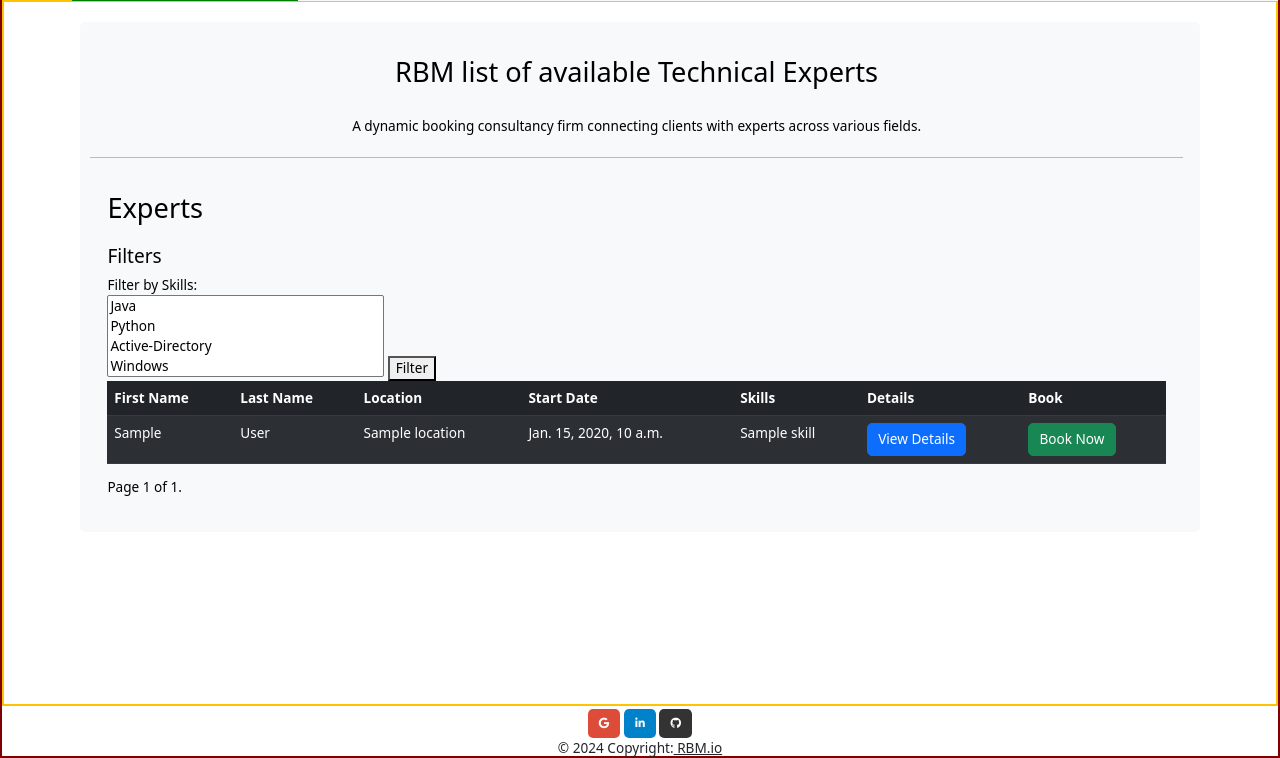
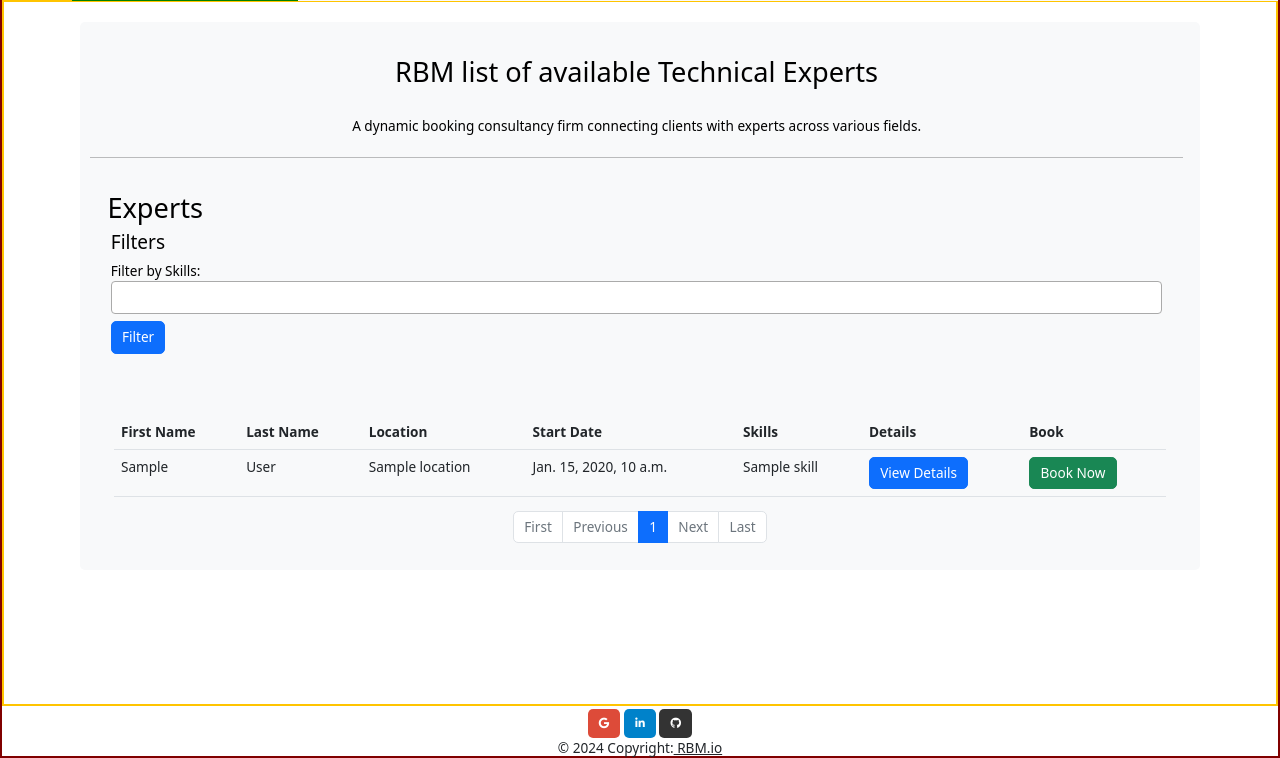
Before and after one commit to Jean7667/RBM_APP, a Django app: template user_app/templates/customer/listexpert.html in a window 1280 px wide. Shown: the part 42-800 px from the top of the page. Run offline with Django 5.2, Linux system fonts and the light colour scheme; data comes from the database, SQL or seed files in the repository; tables that the repository leaves empty hold one stand-in row (values such as "Sample post"); the template is opened without the code that fills it: values that come from a table or form of the project are taken from there, most other values are stand-ins (such as "Sample title", 1, 10 or a date in 2020); some libraries are stand-ins or nearby versions.

Commit message:
modified container and grid

```diff
--- a/user_app/templates/customer/listexpert.html
+++ b/user_app/templates/customer/listexpert.html
@@ -17,30 +17,36 @@
             </div>
             <div class="row m-2 g-3 w-100">
         <h1>Experts</h1>
+        <div class="row">
             <div class="col-lg-12">
                 <!--search Tagging with multi-value select boxes Select2-->
                 <h3>Filters</h3>
                 <label for="skills">Filter by Skills:</label>
                 <div class="row mb-3">
-                    <div class="col-6 col-md-4 themed-grid-col">
+                    <div class="col-lg col-6 col-md-4">
                         <!--Form to send the selection of skills-->
                         <form method="get">
-                            <select name="skills" id="skills" multiple style="width:80%;">
+                            <select name="skills" id="skills" multiple style="width:100%;" class="select2-multiple">
                                 {% for skill in all_skills %}
                                 <option value="{{ skill.name }}" {% if skill.name in request.GET.skills %}selected{% endif %}>{{ skill.name }}</option>
                                 {% endfor %}
                             </select>
-                            <button type="submit">Filter</button>
+                            <br>
+                            <button type="submit" class="btn btn-primary mt-2">Filter</button>
                         </form>
                     </div>
-                    <div class ="row">
-                        <div class="col-6 col-md-4 col-lg">
-                        <div>
+                </div>
+            </div>
+        </div>
+    </div>
+    <div class="container-xl">
         {% if not filtered_experts %}
         <p>No experts found matching the selected skills.</p>
         {% endif %}
-                            <div class="table-responsive">
-                                <table class="table table-dark table-striped">
+        <!--table to display the selected list of experts by skills-->
+        <div class="container mt-5">
+            <div class="table-container">
+                <table class="table">
                     <thead>
                         <tr>
                             <th>First Name</th>
@@ -55,55 +61,79 @@
                     <tbody>
                         {% for expert in filtered_experts %}
                         <tr>
-                                        <td>{{ expert.user.first_name }}</td>
-                                        <td>{{ expert.user.last_name }}</td>
-                                        <td>{{ expert.user.location }}</td>
-                                        <td>{{ expert.start_date }}</td>
-                                        <td>
+                            <td data-label="First Name">{{ expert.user.first_name }}</td>
+                            <td data-label="Last Name">{{ expert.user.last_name }}</td>
+                            <td data-label="Location">{{ expert.user.location }}</td>
+                            <td data-label="Start Date">{{ expert.start_date }}</td>
+                            <td data-label="Skills">
                                 {% for skill in expert.skills.all %}
                                 {{ skill.name }}{% if not forloop.last %}, {% endif %}
                                 {% endfor %}
                             </td>
-                                        <td>
+                            <td data-label="Details">
                                 <a href="{% url 'expert_detail' expert.id %}" class="btn btn-primary">View Details</a>
-
                             </td>
-                                        <td>
+                            <td data-label="Book">
                                 <a href="{% url 'booking_form' expert.id %}" class="btn btn-success">Book Now</a>
                             </td>
                         </tr>
                         {% endfor %}
                     </tbody>
                 </table>
+                <nav aria-label="Page navigation example">
+                    <ul class="pagination justify-content-center">
+                        {% if page_obj.has_previous %}
+                        <li class="page-item">
+                            <a class="page-link" href="?page=1" tabindex="-1">First</a>
+                        </li>
+                        <li class="page-item">
+                            <a class="page-link" href="?page={{ page_obj.previous_page_number }}" tabindex="-1">Previous</a>
+                        </li>
+                        {% else %}
+                        <li class="page-item disabled">
+                            <a class="page-link" href="#" tabindex="-1">First</a>
+                        </li>
+                        <li class="page-item disabled">
+                            <a class="page-link" href="#" tabindex="-1">Previous</a>
+                        </li>
+                        {% endif %}
+                        {% for num in page_obj.paginator.page_range %}
+                        {% if page_obj.number == num %}
+                        <li class="page-item active"><a class="page-link" href="#">{{ num }}</a></li>
+                        {% elif num > page_obj.number|add:'-3' and num < page_obj.number|add:'3' %}
+                        <li class="page-item"><a class="page-link" href="?page={{ num }}">{{ num }}</a></li>
+                        {% endif %}
+                        {% endfor %}
+                        {% if page_obj.has_next %}
+                        <li class="page-item">
+                            <a class="page-link" href="?page={{ page_obj.next_page_number }}">Next</a>
+                        </li>
+                        <li class="page-item">
+                            <a class="page-link" href="?page={{ page_obj.paginator.num_pages }}">Last</a>
+                        </li>
+                        {% else %}
+                        <li class="page-item disabled">
+                            <a class="page-link" href="#">Next</a>
+                        </li>
+                        <li class="page-item disabled">
+                            <a class="page-link" href="#">Last</a>
+                        </li>
+                        {% endif %}
+                    </ul>
+                </nav>
             </div>
         </div>
     </div>
-                    </div>
-                    <div class="col-6 col-md-4">
-                        <div class="pagination">
-                            <span class="step-links">
-                                {% if page_obj.has_previous %}
-                                <a href="?page=1">&laquo; first</a>
-                                <a href="?page={{ page_obj.previous_page_number }}">previous</a>
-                                {% endif %}
-                                <span class="current">
-                                    Page {{ page_obj.number }} of {{ page_obj.paginator.num_pages }}.
-                                </span>
-                                {% if page_obj.has_next %}
-                                <a href="?page={{ page_obj.next_page_number }}">next</a>
-                                <a href="?page={{ page_obj.paginator.num_pages }}">last &raquo;</a>
-                                {% endif %}
-                            </span>
-                        </div>
-                    </div>
-                </div>
-                <!--table to display the selected list of experts by skills-->
-                <div>
-                    <!--pagination -->
-                    <!-- TODO -->
-                </div>
-            </div>
-        </div>
-    </div>
+    <!-- Include jQuery -->
+    <script src="https://code.jquery.com/jquery-3.5.1.min.js"></script>
+    <!-- Include Select2 CSS and JS -->
+    <link href="https://cdn.jsdelivr.net/npm/select2@4.1.0-beta.1/dist/css/select2.min.css" rel="stylesheet" />
+    <script src="https://cdn.jsdelivr.net/npm/select2@4.1.0-beta.1/dist/js/select2.min.js"></script>
+    <!-- Initialize Select2 -->
+    <script>
+        $(document).ready(function() {
+            $('.select2-multiple').select2();
+        });
+    </script>
 </body>
 {% endblock %}
```
Lines whose indentation alone changed are shown as unchanged.
